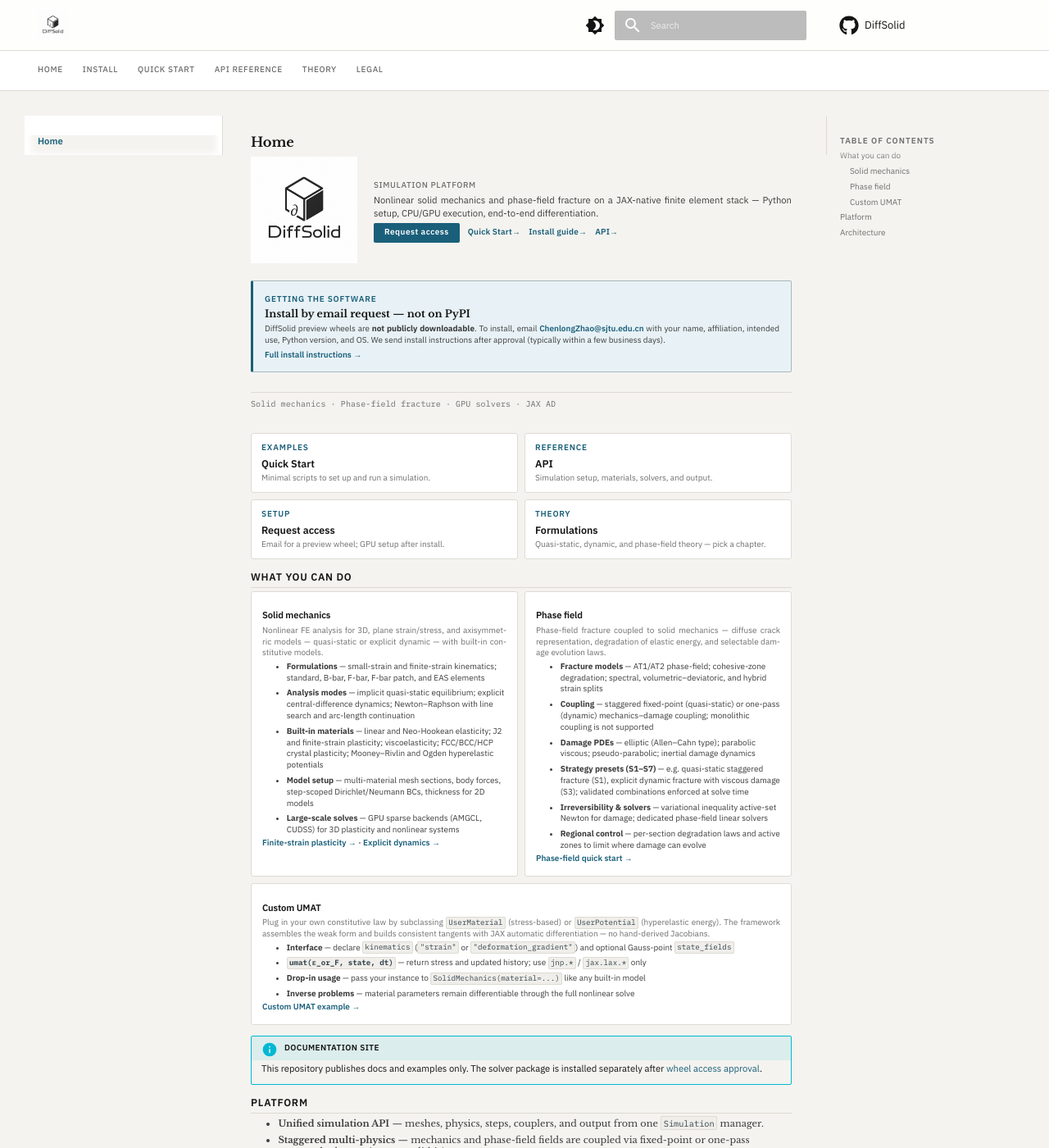
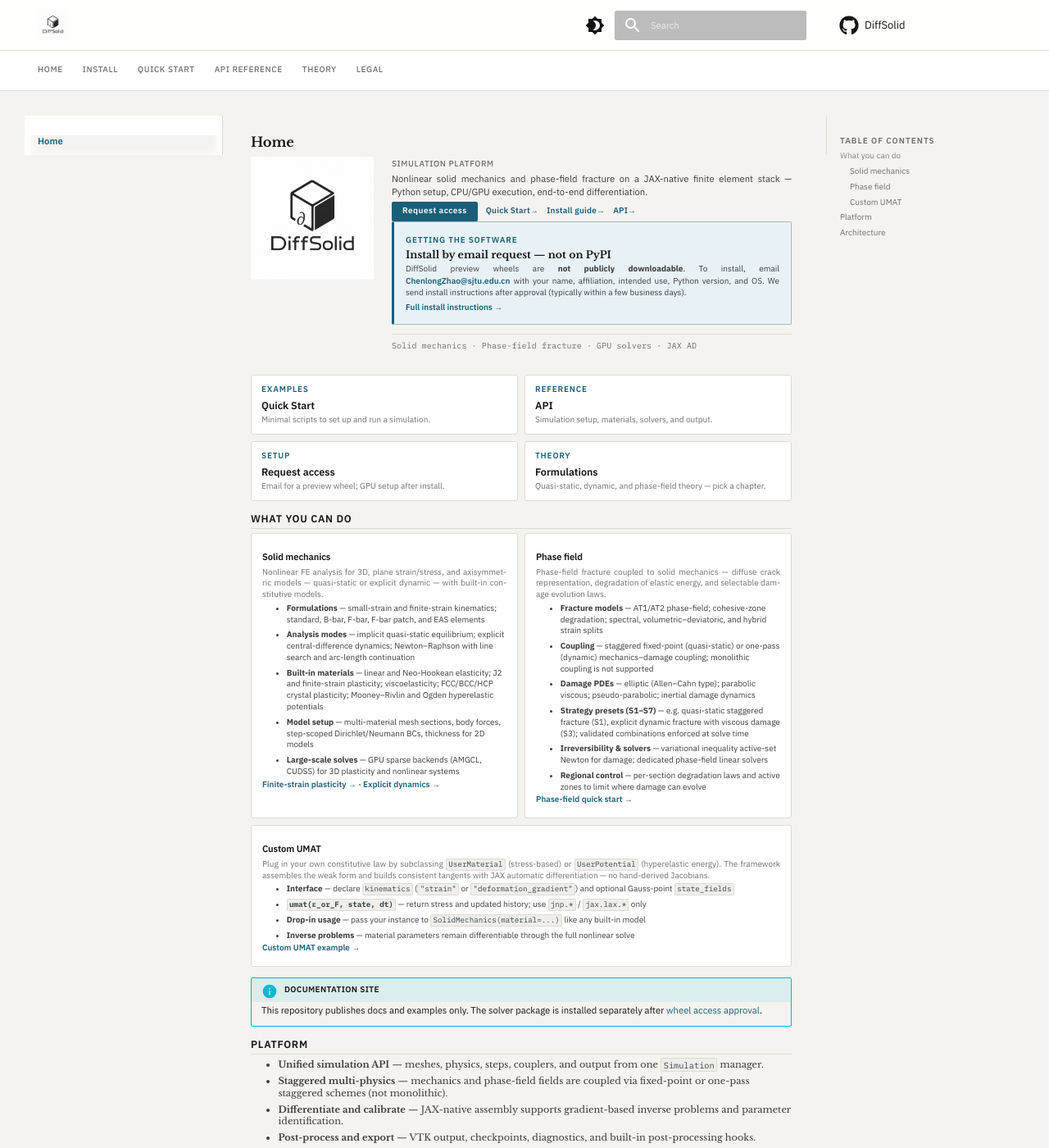
Before and after one commit to zclsjtu/DiffSolid, an MkDocs documentation site: the page built from docs/index.md, in a window 1280 px wide and 1400 px high. Shown: the whole window at 82% size. Built offline with MkDocs 1.6.1 and Material for MkDocs 9.7.7, drawn with Linux system fonts in a browser that asks for light colours; comment, search, counter and statistics services are not loaded.

Commit message:
style: place home hero copy in column beside logo
Move install banner and meta keywords into the right-hand column next to
the logo instead of stacking below it.

```diff
--- a/docs/index.md
+++ b/docs/index.md
@@ -21,10 +21,6 @@
   <a href="api/">API</a>
 </div>
 
-</div>
-
-</div>
-
 <div class="ds-home__access">
   <p class="ds-home__access-kicker">Getting the software</p>
   <p class="ds-home__access-title">Install by email request — not on PyPI</p>
@@ -40,6 +36,10 @@
 <p class="ds-home__meta">
 Solid mechanics · Phase-field fracture · GPU solvers · JAX AD
 </p>
+
+</div>
+
+</div>
 
 </section>
 
--- a/docs/stylesheets/extra.css
+++ b/docs/stylesheets/extra.css
@@ -362,33 +362,31 @@
 
 .ds-home__hero-row {
   display: grid;
-  grid-template-columns: auto minmax(0, 1fr);
-  gap: 0.85rem 1rem;
-  align-items: center;
-  margin-bottom: 0.55rem;
+  grid-template-columns: 7.5rem minmax(0, 1fr);
+  gap: 0.75rem 1.1rem;
+  align-items: start;
 }
 
 @media (max-width: 560px) {
   .ds-home__hero-row {
     grid-template-columns: 1fr;
-    align-items: start;
   }
 
   .ds-home__logo {
-    width: 7rem;
+    width: 6.5rem;
   }
 }
 
 .ds-home__hero-main {
   max-width: none;
+  min-width: 0;
 }
 
 .ds-home__logo {
   display: block;
-  width: 6.5rem;
+  width: 7.5rem;
   height: auto;
   margin: 0;
-  flex-shrink: 0;
 }
 
 .ds-home__kicker {
```
